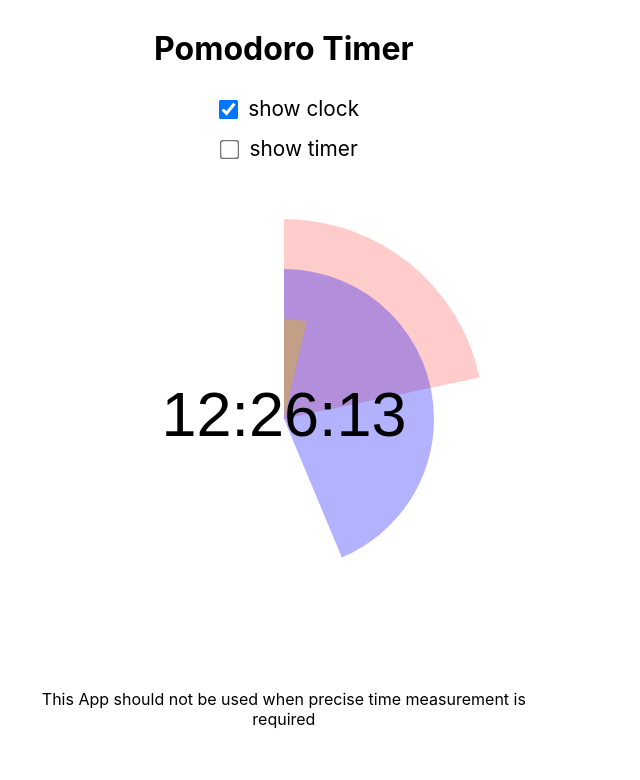
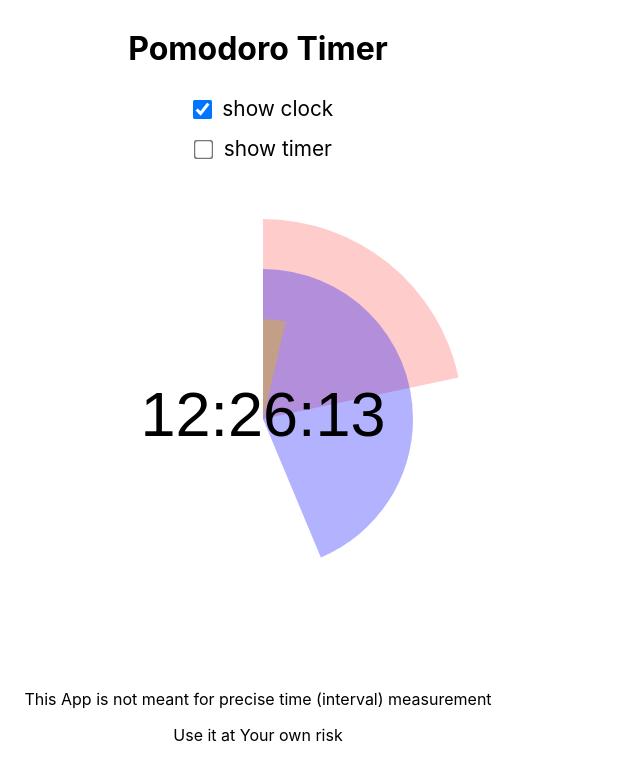
Before and after one commit to b-lukaszuk/pomodoro_timer, a React (Create React App) app in the folder my-app/: page / in a window 1280 px wide. Shown: the top 780 px of the page, without its empty margins (0-640 px from the left). Built offline with nearby package versions, Linux system fonts and the light colour scheme.

Commit message:
kosmetyka

```diff
--- a/my-app/src/App.tsx
+++ b/my-app/src/App.tsx
@@ -147,7 +147,8 @@ const App: React.FC = (): ReactElement<HTMLElement> => {
             {!displClock && !displTimer &&
                 <h2>Nothing to display. Really?</h2>
             }
-            <p>This App should not be used when precise time measurement is required</p>
+            <p>This App is not meant for precise time (interval) measurement</p>
+            <p>Use it at Your own risk</p>
         </div>
     );
 }
```
